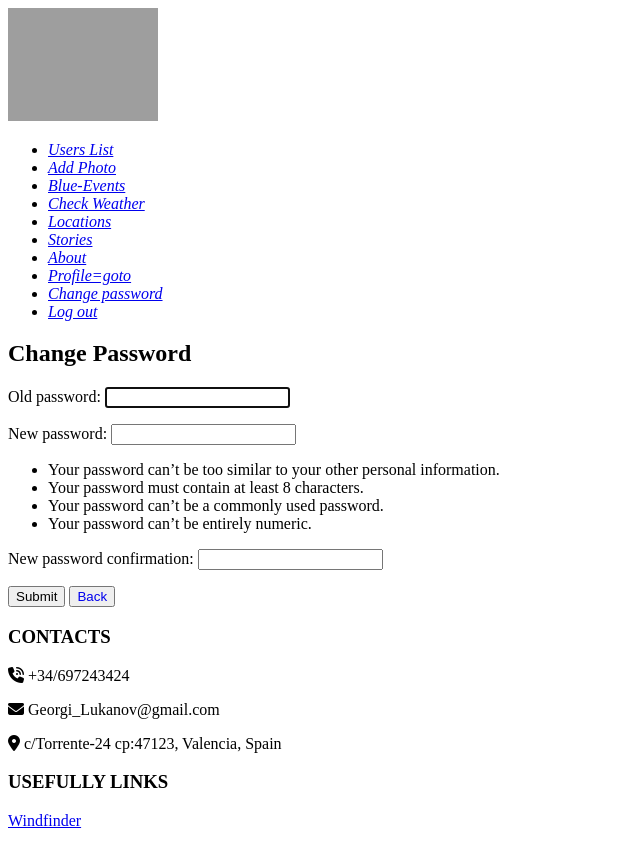
After one commit to GeorgiLukanov87/spearfishing_app, a Django app: page /accounts/change-password/ in a window 1280 px wide. The commit adds this page. Shown: the top 847 px of the page, without its empty margins (0-640 px from the left). Run offline with Django 4.2, Linux system fonts and the light colour scheme; a user stored in the database is signed in; data comes from the database, SQL or seed files in the repository; both versions use the stored data as it was after the commit; some libraries are stand-ins or nearby versions; grey boxes are pictures that could not be loaded.

Commit message:
change password

```diff
--- a/spearfishing_app/accounts/urls.py
+++ b/spearfishing_app/accounts/urls.py
@@ -1,7 +1,7 @@
 from django.urls import path, include
 
 from spearfishing_app.accounts.views import SingInView, SignInView, SignOutView, UserDetailsView, UserEditView, \
-    UserDeleteView, to_github
+    UserDeleteView, to_github, ChangePasswordCBV
 
 # accounts/urls.py
 
@@ -19,6 +19,8 @@ urlpatterns = (
     )),
 
     path('to_github/', to_github, name='go to github'),
+
+    path('change-password/', ChangePasswordCBV.as_view(), name='change-password'),
 )
 
 # need to add this to work with signals->
--- a/spearfishing_app/accounts/views.py
+++ b/spearfishing_app/accounts/views.py
@@ -108,3 +108,8 @@ def to_github(request):
     return HttpResponseRedirect(
         "https://github.com/GeorgiLukanov87"
     )
+
+
+class ChangePasswordCBV(auth_views.PasswordChangeView):
+    template_name = 'accounts/change-password.html'
+    success_url = reverse_lazy('index')
--- /dev/null
+++ b/templates/accounts/change-password.html
@@ -0,0 +1,15 @@
+{% extends 'base.html' %}
+{% block content %}
+    <form method="post" action="{% url 'change-password' %}">
+        <h2>Change Password</h2>
+
+        {% csrf_token %}
+        {{ form.as_p }}
+
+        <button class="button-login" type="submit">Submit</button>
+        <button class="button-login" type="button">
+            <a style="text-decoration: none" href="{% url 'index' %}">Back</a>
+        </button>
+    </form>
+
+{% endblock %}
--- a/templates/accounts/profile-details-page.html
+++ b/templates/accounts/profile-details-page.html
@@ -104,6 +104,7 @@
                     {% for photo in photos %}
                         <li class="users-photos">
 
+                            <img src="{{ photo.photo.url }}" alt="img">
                             <div class="comment-description">
                                 <h3><span class="location-comment">Location</span>: {{ photo.location }}</h3>
                                 <h3><span class="description-comment">Description</span>:
@@ -112,8 +113,6 @@
                                     </p>
                                 </h3>
                             </div>
-
-                            <img src="{{ photo.photo.url }}" alt="img">
                             <div class="icons-wrapper">
                                 <div>
                                     {% if not photo.like_set.all.count %}
--- a/templates/common/home-page.html
+++ b/templates/common/home-page.html
@@ -126,7 +126,7 @@
 
     {% else %}
         <div class="welcome-msg">
-            <h1>Welcome to our page! <span class="welcome-title"> ~SPEARFISHING4LIFE~ </span></h1>
+            <h2>Welcome to our page! <span class="welcome-title"> ~SPEARFISHING4LIFE~ </span></h2>
             <h2>
                 <p>
                     This page is a worldwide community.
--- a/templates/locations/wrong-data.html
+++ b/templates/locations/wrong-data.html
@@ -1,7 +1,7 @@
 {% extends 'base.html' %}
 {% block content %}
     <div class="wrong-datas">
-        <div style="border: 3px solid #000000;width: 800px;margin: auto;padding: 10px;border-radius: 8px">
+        <div style="border: 3px solid #000000;width: 800px;margin: auto;padding: 20px;border-radius: 8px">
             <h2>Your address input is invalid!</h2>
             <h2>Please,Click <a href="{% url 'locations' %}">HERE</a> to try again!
 
--- a/templates/nav.html
+++ b/templates/nav.html
@@ -45,7 +45,6 @@
                             </a>
                         </li>
 
-
                         <li class="nav-item">
                             <a href="{% url 'locations' %}">
                                 <i>Locations</i>
@@ -59,8 +58,6 @@
                                 </a>
                             </li>
                         {% endif %}
-
-
 
                         <li class="nav-item">
                             <a href="{% url 'all-stories' %}">
@@ -77,6 +74,12 @@
                         <li class="nav-item">
                             <a href="{% url 'profile details' pk=request.user.pk %}">
                                 <i>Profile={{ request.user }}</i>
+                            </a>
+                        </li>
+
+                        <li class="nav-item">
+                            <a href="{% url 'change-password' %}">
+                                <i>Change password</i>
                             </a>
                         </li>
 
```
Also changed, not shown: templates/common/gift-page.html (+7 -7 lines), templates/photos/photo-details-page.html (+8 -9 lines), db.sqlite3, 5 other files.
